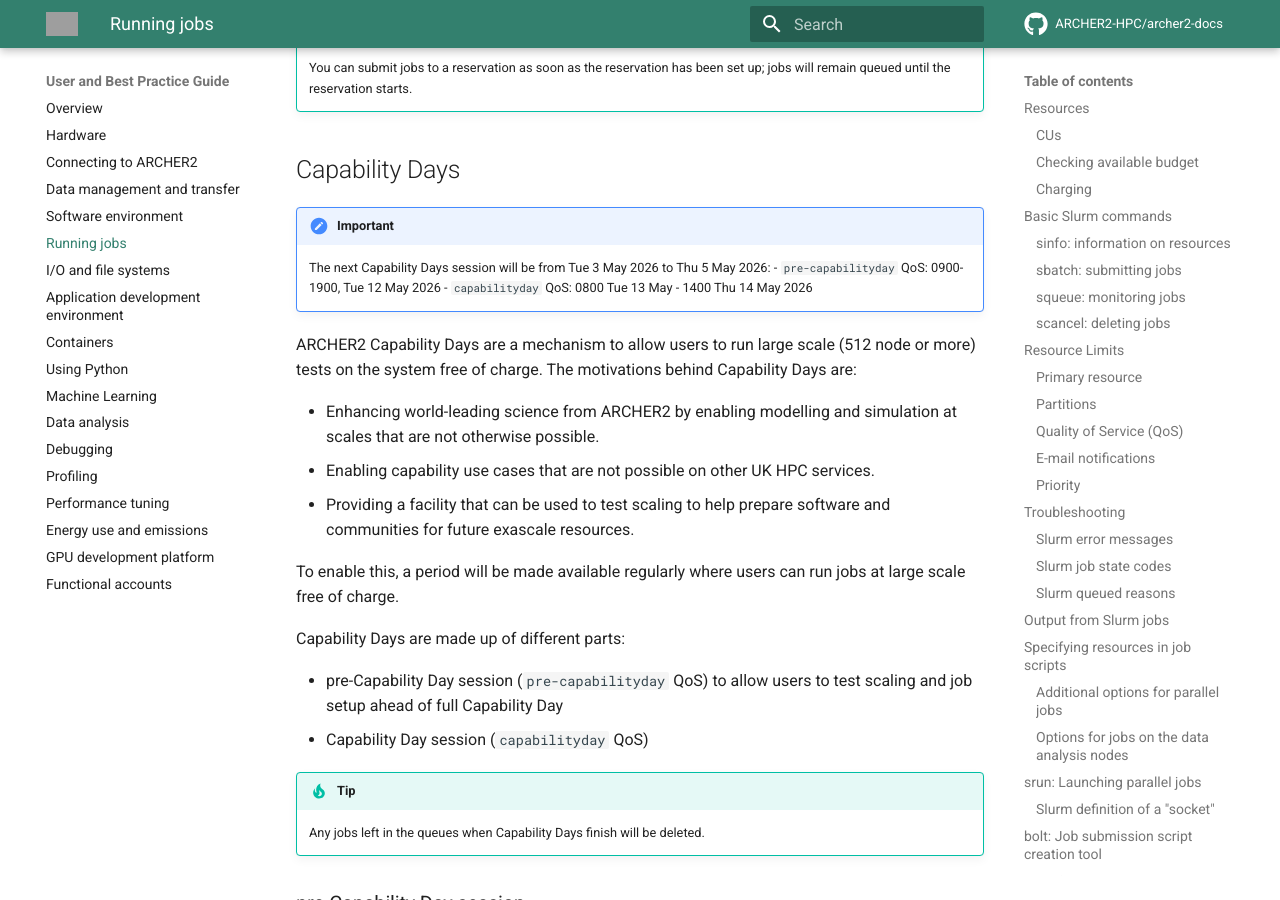
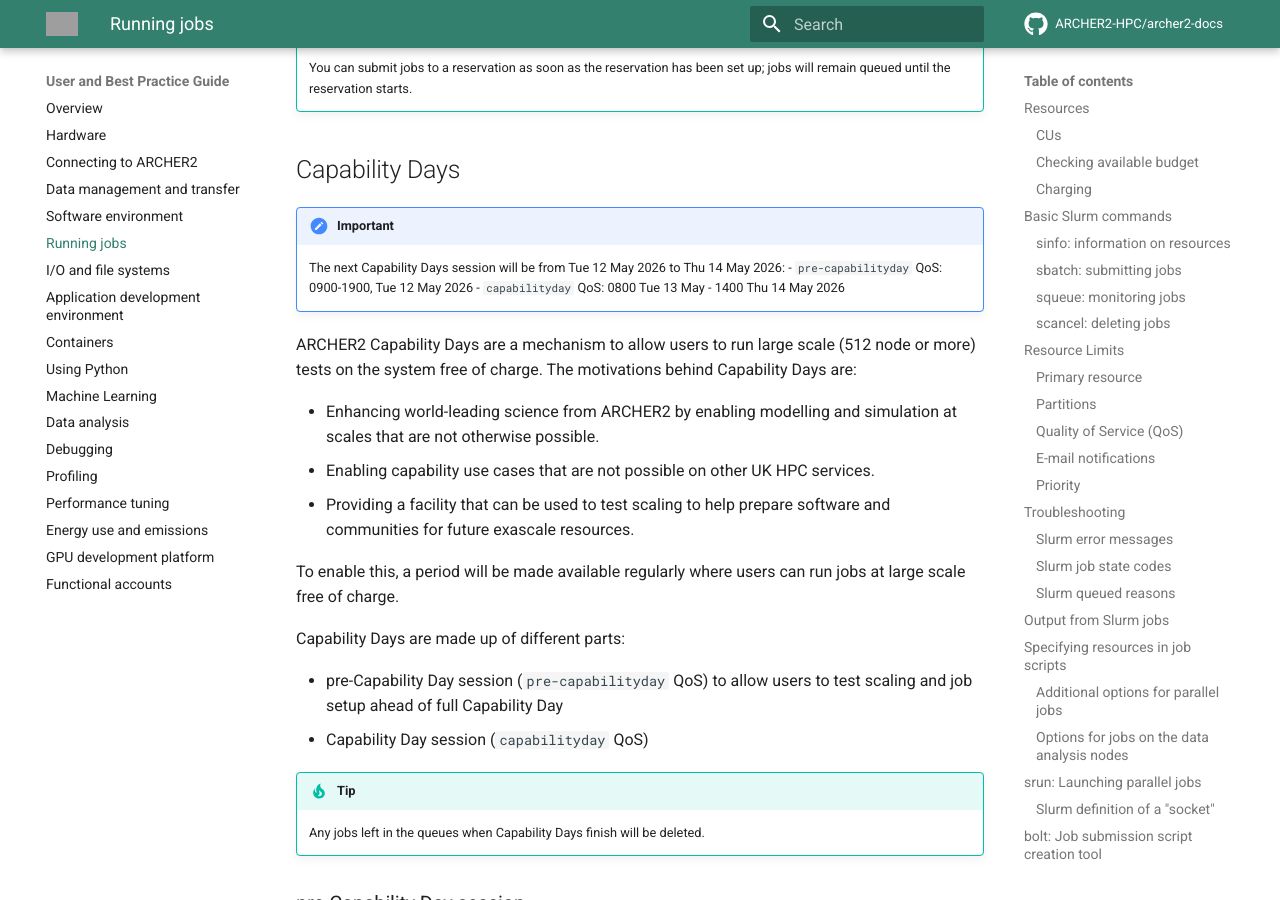
Before and after one commit to ARCHER2-HPC/archer2-docs, an MkDocs documentation site: the page built from docs/user-guide/scheduler.md, in a window 1280 px wide and 900 px high, scrolled down 51575 px. Built offline with MkDocs 1.6.1 and Material for MkDocs 9.7.7, drawn with Linux system fonts in a browser that asks for light colours; comment, search, counter and statistics services are not loaded; grey boxes are pictures that could not be loaded.

Commit message:
Fixes dates

```diff
--- a/docs/user-guide/scheduler.md
+++ b/docs/user-guide/scheduler.md
@@ -2366,7 +2366,7 @@
 ## Capability Days
 
 !!! important
-    The next Capability Days session will be from Tue 3 May 2026 to Thu 5 May 2026:
+    The next Capability Days session will be from Tue 12 May 2026 to Thu 14 May 2026:
     - `pre-capabilityday` QoS: 0900-1900, Tue 12 May 2026
     - `capabilityday` QoS: 0800 Tue 13 May - 1400 Thu 14 May 2026
 
```
